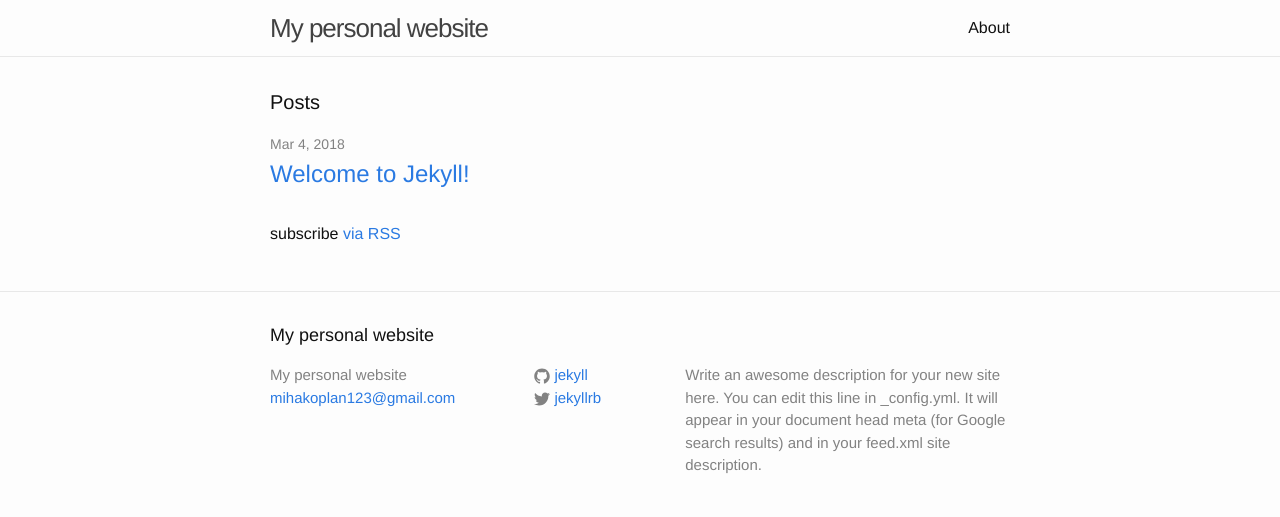
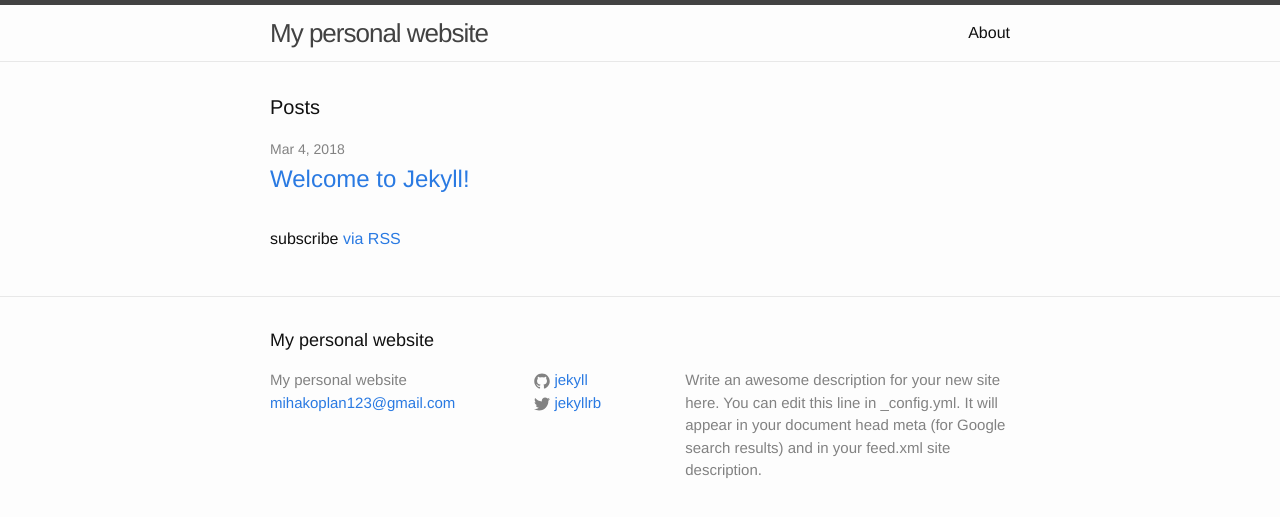
Before and after one commit to Koplan/koplan.github.io, a Jekyll site: the page built from index.html, in a window 1280 px wide. Shown: the top 517 px of the page. Built offline with Jekyll 4.4.1, drawn with Linux system fonts in a browser that asks for light colours.

Commit message:
Update _layout.scss

```diff
--- a/_sass/_layout.scss
+++ b/_sass/_layout.scss
@@ -2,7 +2,7 @@
  * Site header
  */
 .site-header {
-    border-top: 5px solid grey-color-dark;
+    border-top: 5px solid $grey-color-dark;
     border-bottom: 1px solid $grey-color-light;
     min-height: 56px;
 
```
